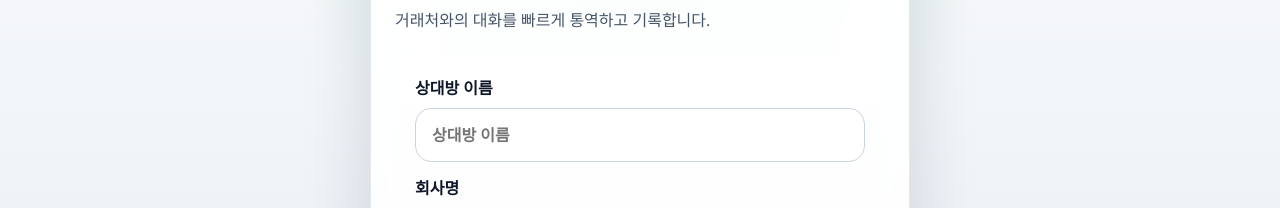
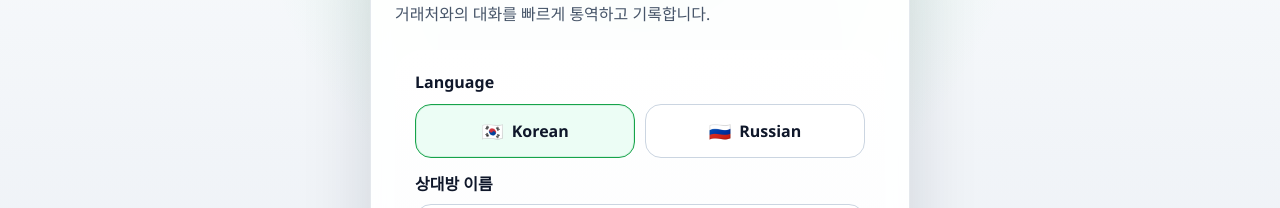
Before and after one commit to iskkang/movetalk_gpt, a React (Vite) app: page / in a window 1280 px wide. Shown: the part 127-335 px from the top of the page. Built offline with nearby package versions, Linux system fonts and the light colour scheme; no server answers.

Commit message:
Separate UI language selector

```diff
--- a/src/components/StartScreen.jsx
+++ b/src/components/StartScreen.jsx
@@ -60,6 +60,28 @@ export default function StartScreen({ uiLang, onLanguageChange, onStart, onOpenH
       </div>
 
       <div style={cardStyle}>
+        <div style={{ display: "grid", gap: 10 }}>
+          <span style={labelStyle}>{text.languageMenu}</span>
+          <div style={languageToggleWrapStyle}>
+            <button
+              type="button"
+              style={languageToggleButtonStyle(uiLang === "ko")}
+              onClick={() => onLanguageChange("ko")}
+            >
+              <span style={flagStyle}>🇰🇷</span>
+              <span>Korean</span>
+            </button>
+            <button
+              type="button"
+              style={languageToggleButtonStyle(uiLang === "ru")}
+              onClick={() => onLanguageChange("ru")}
+            >
+              <span style={flagStyle}>🇷🇺</span>
+              <span>Russian</span>
+            </button>
+          </div>
+        </div>
+
         <label style={labelStyle}>
           {text.contactName}
           <input
@@ -85,11 +107,7 @@ export default function StartScreen({ uiLang, onLanguageChange, onStart, onOpenH
           <select
             style={inputStyle}
             value={sourceLang}
-            onChange={(event) => {
-              const nextLang = event.target.value;
-              setSourceLang(nextLang);
-              onLanguageChange(nextLang);
-            }}
+            onChange={(event) => setSourceLang(event.target.value)}
           >
             {languages.map((language) => (
               <option key={language.value} value={language.value}>
@@ -173,6 +191,31 @@ const labelStyle = {
   fontWeight: 700,
 };
 
+const languageToggleWrapStyle = {
+  display: "grid",
+  gridTemplateColumns: "1fr 1fr",
+  gap: 10,
+};
+
+const languageToggleButtonStyle = (active) => ({
+  borderRadius: 16,
+  border: active ? "1px solid #16a34a" : "1px solid #cbd5e1",
+  padding: "14px 16px",
+  background: active ? "#ecfdf5" : "#fff",
+  color: "#0f172a",
+  fontWeight: 800,
+  display: "flex",
+  alignItems: "center",
+  justifyContent: "center",
+  gap: 8,
+  boxShadow: active ? "inset 0 0 0 1px rgba(22, 163, 74, 0.12)" : "none",
+});
+
+const flagStyle = {
+  fontSize: 18,
+  lineHeight: 1,
+};
+
 const inputStyle = {
   width: "100%",
   borderRadius: 16,
--- a/src/utils/i18n.js
+++ b/src/utils/i18n.js
@@ -14,6 +14,7 @@ export const copy = {
     appName: "MoveTalk Interpreter",
     startTitle: "실시간 비즈니스 통역",
     startDescription: "거래처와의 대화를 빠르게 통역하고 기록합니다.",
+    languageMenu: "Language",
     contactName: "상대방 이름",
     contactPlaceholder: "상대방 이름",
     companyName: "회사명",
@@ -68,6 +69,7 @@ export const copy = {
     appName: "MoveTalk Interpreter",
     startTitle: "Синхронный бизнес-перевод",
     startDescription: "Быстрый перевод и сохранение разговоров с партнерами.",
+    languageMenu: "Language",
     contactName: "Имя собеседника",
     contactPlaceholder: "Имя собеседника",
     companyName: "Компания",
```
